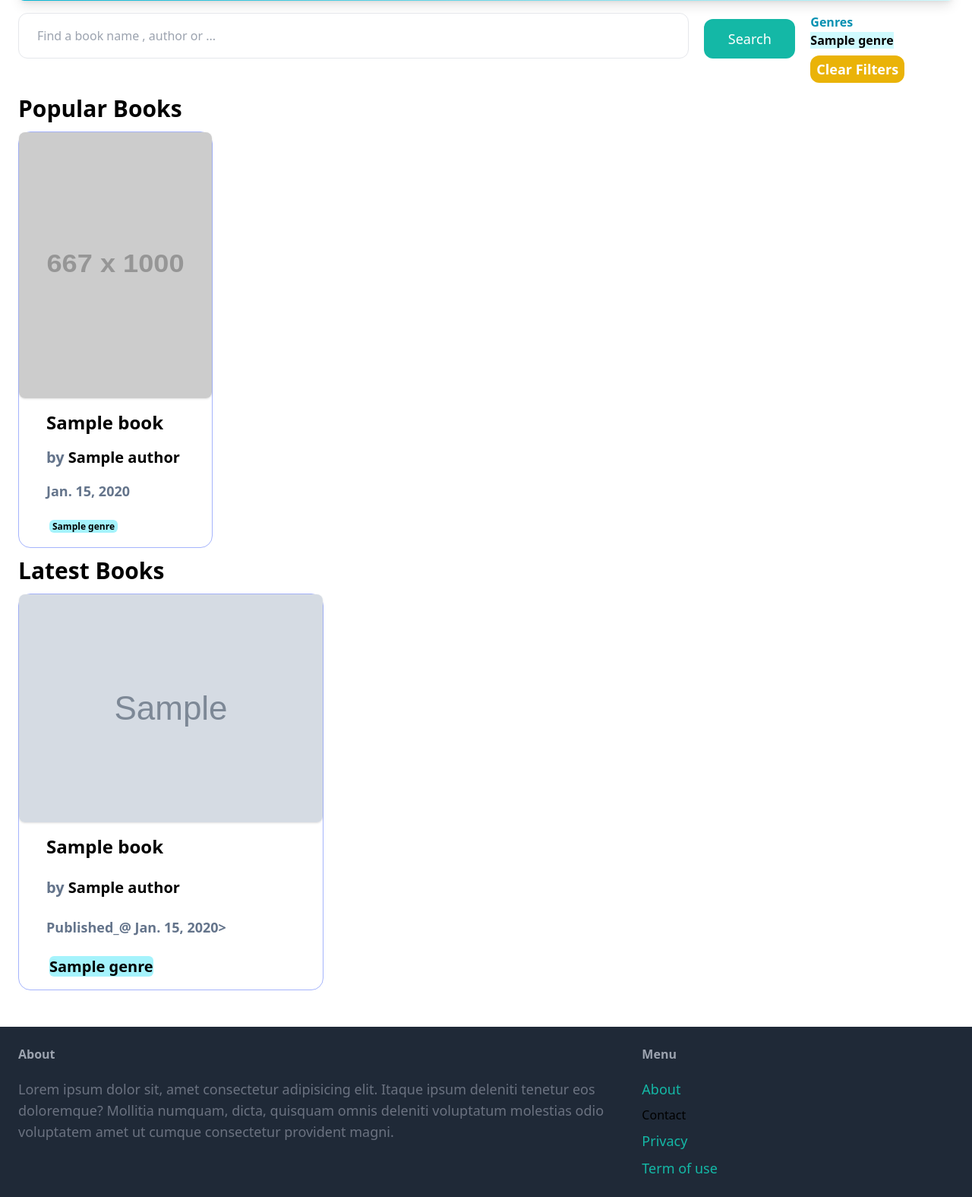
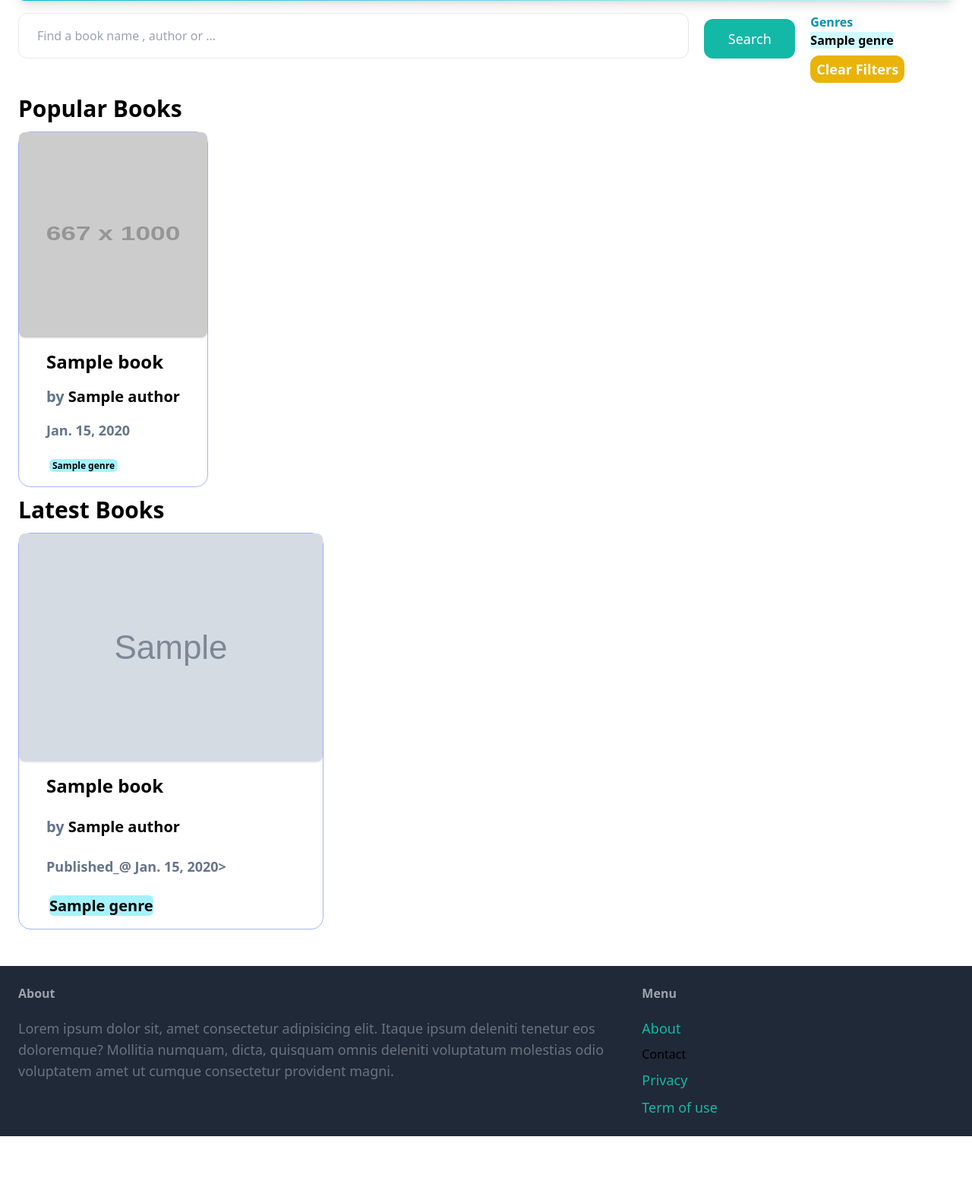
Before and after one commit to KaungMinSett/library_management, a Django app: page / in a window 1280 px wide. Shown: the part 672-2247 px from the top of the page at 76% size. After the commit the page ends 2167 px from the top, so only its background shows below. Run offline with Django 5.2, Linux system fonts and the light colour scheme; tables that the repository leaves empty hold one stand-in row (values such as "Sample post"); grey boxes marked "Sample" are stand-in pictures; grey boxes labelled with a size stand in for pictures from a placeholder-image service; some libraries are stand-ins or nearby versions.

Commit message:
card size reduced

```diff
--- a/library/templates/books.html
+++ b/library/templates/books.html
@@ -57,9 +57,9 @@
 
 
 {% for book in popular_books %}
-<a class="min-w-[60vw] sm:min-w-[35vw] md:min-w-[30vw] lg:min-w-[20vw] border border-indigo-300 rounded-2xl hover:shadow-xl hover:shadow-indigo-80 flex flex-col items-start"
+<a class="min-w-[60vw] sm:min-w-[30vw] md:min-w-[26vw] lg:min-w-[16vw] border border-indigo-300 rounded-2xl hover:shadow-xl hover:shadow-indigo-80 flex flex-col items-start"
     href={%url 'library:book_detail' book.id %}>
-    <img src={{'https://fakeimg.pl/667x1000/cc6600'}} class="shadow rounded-lg overflow-hidden  w-full max-h-[350px]" >
+    <img src={{'https://fakeimg.pl/667x1000/cc6600'}} class="shadow rounded-lg overflow-hidden  w-full max-h-[270px]" >
     <div class="my-4 mx-4 ">
         <div class='mx-5 '>
           <h1 class='mb-4 text-2xl font-bold'>{{book.title}}</h1>
```
